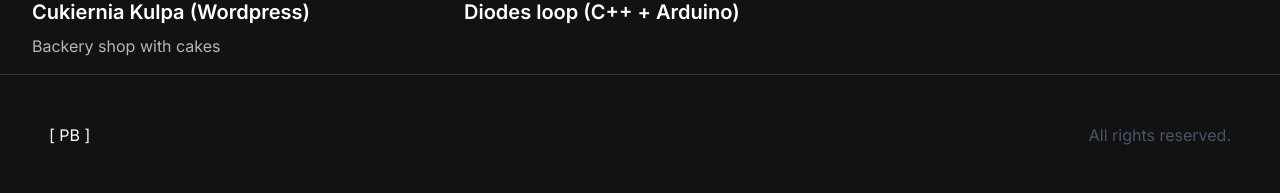
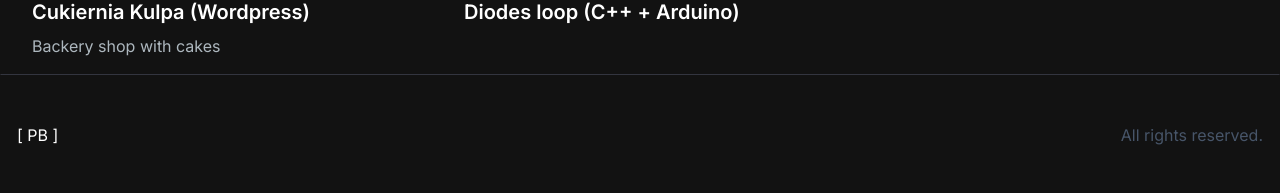
Before and after one commit to patryk-bejcer/portfolio-next, a Next.js app: page / in a window 1280 px wide. Shown: the part 2527-2720 px from the top of the page. Built offline with nearby package versions, Linux system fonts and the light colour scheme.

Commit message:
Fix footer position to center

```diff
--- a/src/app/components/Footer.tsx
+++ b/src/app/components/Footer.tsx
@@ -3,7 +3,7 @@ import React from 'react';
 const Footer = () => {
   return (
     <footer className='footer z-10 border border-l-transparent border-r-transparent border-t-[#33353F] text-white'>
-      <div className='container flex justify-between p-12'>
+      <div className='container mx-auto flex justify-between px-4 py-12'>
         <span>[ PB ]</span>
         <p className='text-slate-600'>All rights reserved.</p>
       </div>
```
